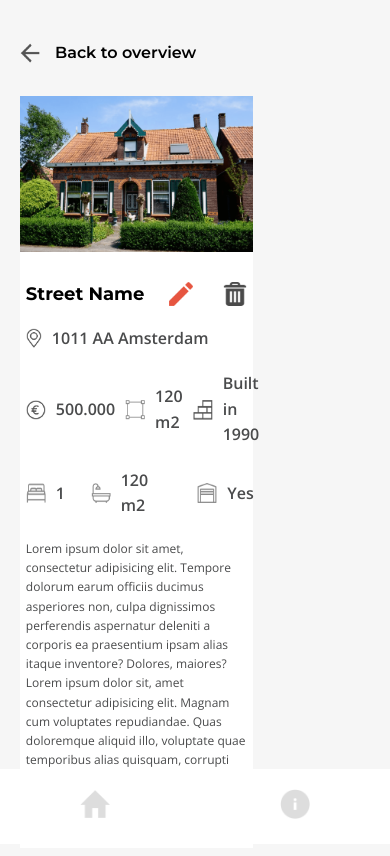
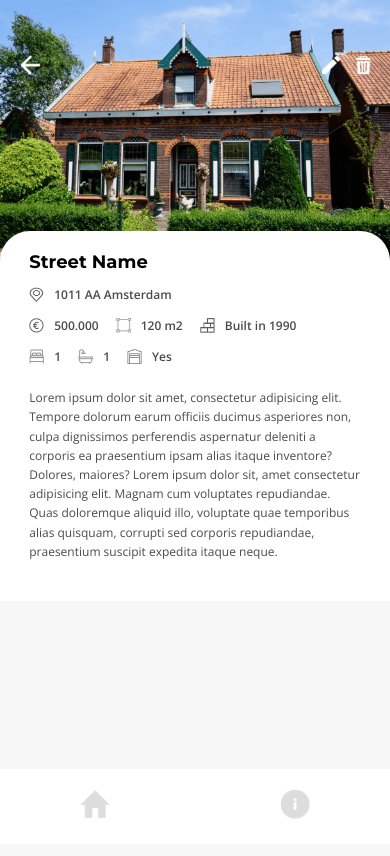
Before and after one commit to cristinakellyt/house-listing, a Vue app: page /details in a window 390 px wide. Shown: the top 856 px of the page. Built offline with nearby package versions, Linux system fonts and the light colour scheme.

Commit message:
style(houseDetail): create mobile view of house details
Create a folder to host the components of the HouseDetails page

```diff
--- a/src/assets/base.css
+++ b/src/assets/base.css
@@ -24,11 +24,13 @@
   --r18: calc((18 / 16) * 1rem);
   --r20: calc((20 / 16) * 1rem);
   --r22: calc((22 / 16) * 1rem);
+  --r30: calc((30 / 16) * 1rem);
   --r32: calc((32 / 16) * 1rem);
 }
 
 :root {
   --max-width: calc((1400 / 16) * 1rem);
+  --margin-right-left-width: calc((20 / 16) * 1rem);
 }
 
 *,
--- /dev/null
+++ b/src/components/houseDetail/DetailImage.vue
@@ -0,0 +1,41 @@
+<template>
+  <img src="./../icons/img_placeholder_house@3x.png" alt="house selected" />
+  <div class="house-details--options mobile-options">
+    <img src="./../icons/ic_back_white@3x.png" alt="back button" width="20" height="20" />
+    <div class="flex-gap-30">
+      <img
+        src="./../icons/ic_edit_white@3x.png"
+        alt="edit the house details"
+        width="20"
+        height="20"
+      />
+      <img src="./../icons/ic_delete_white@3x.png" alt="delete the house" width="15" height="20" />
+    </div>
+  </div>
+</template>
+
+<style scoped>
+.house-details--options {
+  display: none;
+  justify-content: space-between;
+  align-items: center;
+}
+.mobile-options {
+  position: absolute;
+  margin-top: calc((55 / 16) * 1rem);
+  width: 90%;
+  left: var(--r20);
+  top: 0;
+}
+
+.flex-gap-30 {
+  display: flex;
+  gap: var(--r15);
+}
+
+@media only screen and (max-width: 34.375em) {
+  .house-details--options {
+    display: flex;
+  }
+}
+</style>
--- /dev/null
+++ b/src/components/houseDetail/HouseDescription.vue
@@ -0,0 +1,146 @@
+<template>
+  <div class="house-description">
+    <div class="house-details--content">
+      <div class="house-details--options">
+        <h1>Street Name</h1>
+        <div v-if="desktopView" class="flex-gap-30">
+          <img
+            src="./../icons/ic_edit@3x.png"
+            alt="edit the house details"
+            width="24"
+            height="24"
+          />
+          <img src="./../icons/ic_delete@3x.png" alt="delete the house" width="24" height="24" />
+        </div>
+      </div>
+
+      <div class="detail-grouped">
+        <img src="./../icons/ic_location@3x.png" alt="location" width="16" height="20" />
+        <p>1011 AA Amsterdam</p>
+      </div>
+
+      <div class="flex-gap-30">
+        <div class="detail-grouped">
+          <img src="./../icons/ic_price@3x.png" alt="price" width="20" height="20" />
+          <p>500.000</p>
+        </div>
+
+        <div class="detail-grouped">
+          <img src="./../icons/ic_size@3x.png" alt="size" width="20" height="20" />
+          <p>120 m2</p>
+        </div>
+
+        <div class="detail-grouped">
+          <img
+            src="./../icons/ic_construction_date@3x.png"
+            alt="construction year"
+            width="20"
+            height="20"
+          />
+          <p>Built in 1990</p>
+        </div>
+      </div>
+
+      <div class="flex-gap-30">
+        <div class="detail-grouped">
+          <img src="./../icons/ic_bed@3x.png" alt="number of bedrooms" width="20" height="20" />
+          <p>1</p>
+        </div>
+
+        <div class="detail-grouped">
+          <img src="./../icons/ic_bath@3x.png" alt="number of bathrooms" width="20" height="20" />
+          <p>1</p>
+        </div>
+
+        <div class="detail-grouped">
+          <img src="./../icons/ic_garage@3x.png" alt="garage" width="20" height="20" />
+          <p>Yes</p>
+        </div>
+      </div>
+      <p class="house-details--text">
+        Lorem ipsum dolor sit amet, consectetur adipisicing elit. Tempore dolorum earum officiis
+        ducimus asperiores non, culpa dignissimos perferendis aspernatur deleniti a corporis ea
+        praesentium ipsam alias itaque inventore? Dolores, maiores? Lorem ipsum dolor sit, amet
+        consectetur adipisicing elit. Magnam cum voluptates repudiandae. Quas doloremque aliquid
+        illo, voluptate quae temporibus alias quisquam, corrupti sed corporis repudiandae,
+        praesentium suscipit expedita itaque neque.
+      </p>
+    </div>
+  </div>
+</template>
+
+<script setup>
+import { inject, computed } from 'vue'
+
+const windowWidth = inject('windowWidth')
+const desktopView = computed(() => windowWidth.value > 550)
+</script>
+
+<style scoped>
+.house-description {
+  background-color: var(--element-color-backgroun2);
+  padding-bottom: calc((40 / 16) * 1rem);
+}
+
+.house-details--content {
+  padding-top: var(--r20);
+  display: flex;
+  flex-direction: column;
+  width: 95%;
+  margin: 0 auto;
+  gap: var(--r20);
+}
+
+.house-details--options {
+  display: flex;
+  justify-content: space-between;
+  align-items: center;
+}
+
+.flex-gap-30 {
+  display: flex;
+  gap: calc((30 / 16) * 1rem);
+}
+
+.detail-grouped {
+  display: flex;
+  align-items: center;
+  gap: var(--r10);
+  color: var(--element-color-secondary);
+  font-weight: 600;
+  font-size: var(--r16);
+}
+
+@media only screen and (max-width: 34.375em) {
+  .house-description {
+    border-top-right-radius: var(--r30);
+    border-top-left-radius: var(--r30);
+    margin-top: calc((-1) * var(--r30));
+    z-index: 100;
+    position: relative;
+  }
+
+  .house-details--content {
+    width: 85%;
+    gap: var(--r12);
+  }
+
+  .detail-grouped p {
+    font-size: var(--r12);
+  }
+
+  .house-details--text {
+    padding-top: var(--r10);
+  }
+
+  .detail-grouped img {
+    width: var(--r15);
+    height: var(--r15);
+  }
+
+  .flex-gap-30 {
+    display: flex;
+    gap: calc((17 / 16) * 1rem);
+  }
+}
+</style>
--- a/src/components/ui/BaseWidth.vue
+++ b/src/components/ui/BaseWidth.vue
@@ -20,7 +20,7 @@ main {
 
 @media only screen and (max-width: 87.5em) {
   main {
-    margin: 0 calc((20 / 16) * 1rem);
+    margin: 0 var(--margin-right-left-width);
   }
 }
 </style>
--- a/src/views/HouseDetails.vue
+++ b/src/views/HouseDetails.vue
@@ -1,137 +1,54 @@
 <template>
-  <div class="house-details__container">
-    <div>
-      <div class="back-to-house-list">
-        <img src="./../components/icons/ic_back_grey@3x.png" alt="" class="back-icon" />
+  <div class="house-details">
+    <div class="house-details__container">
+      <div v-if="desktopView" class="back-to-house-list">
+        <img
+          src="./../components/icons/ic_back_grey@3x.png"
+          alt="back button"
+          height="20"
+          width="20"
+        />
         <p>Back to overview</p>
       </div>
-
-      <div class="house-details">
-        <img src="./../components/icons/img_placeholder_house@3x.png" alt="" />
-        <div class="flex-column">
-          <div class="house-details--title">
-            <h1>Street Name</h1>
-            <div class="flex">
-              <img src="./../components/icons/ic_edit@3x.png" width="24" height="24" />
-              <img src="./../components/icons/ic_delete@3x.png" width="24" height="24" />
-            </div>
-          </div>
-
-          <div class="detail-grouped">
-            <img src="./../components/icons/ic_location@3x.png" width="16" height="20" />
-            <p>1011 AA Amsterdam</p>
-          </div>
-
-          <div class="flex">
-            <div class="detail-grouped">
-              <img src="./../components/icons/ic_price@3x.png" width="20" height="20" />
-              <p>500.000</p>
-            </div>
-
-            <div class="detail-grouped">
-              <img src="./../components/icons/ic_size@3x.png" width="20" height="20" />
-              <p>120 m2</p>
-            </div>
-
-            <div class="detail-grouped">
-              <img src="./../components/icons/ic_construction_date@3x.png" width="20" height="20" />
-              <p>Built in 1990</p>
-            </div>
-          </div>
-
-          <div class="flex">
-            <div class="detail-grouped">
-              <img src="./../components/icons/ic_bed@3x.png" width="20" height="20" />
-              <p>1</p>
-            </div>
-
-            <div class="detail-grouped">
-              <img src="./../components/icons/ic_bath@3x.png" width="20" height="20" />
-              <p>120 m2</p>
-            </div>
-
-            <div class="detail-grouped">
-              <img src="./../components/icons/ic_garage@3x.png" width="20" height="20" />
-              <p>Yes</p>
-            </div>
-          </div>
-          <p>
-            Lorem ipsum dolor sit amet, consectetur adipisicing elit. Tempore dolorum earum officiis
-            ducimus asperiores non, culpa dignissimos perferendis aspernatur deleniti a corporis ea
-            praesentium ipsam alias itaque inventore? Dolores, maiores? Lorem ipsum dolor sit, amet
-            consectetur adipisicing elit. Magnam cum voluptates repudiandae. Quas doloremque aliquid
-            illo, voluptate quae temporibus alias quisquam, corrupti sed corporis repudiandae,
-            praesentium suscipit expedita itaque neque.
-          </p>
-        </div>
-      </div>
+      <DetailImage />
+      <HouseDescription />
     </div>
   </div>
 </template>
+<script setup>
+import DetailImage from './../components/houseDetail/DetailImage.vue'
+import HouseDescription from './../components/houseDetail/HouseDescription.vue'
 
-<script setup></script>
+import { inject, computed } from 'vue'
 
+const windowWidth = inject('windowWidth')
+const desktopView = computed(() => windowWidth.value > 550)
+</script>
 <style scoped>
-.house-details__container {
+.house-details {
   display: grid;
   grid-template-columns: 2fr 1fr;
-  /* max-width: 60%; */
-  margin: calc((40 / 16) * 1rem) 0;
+}
+
+.house-details__container {
+  position: relative;
 }
 
 .back-to-house-list {
   display: flex;
   align-items: center;
-  gap: 15px;
+  gap: var(--r15);
   font-family: 'Montserrat';
   font-weight: 600;
   font-size: var(--r16);
-  margin-bottom: 30px;
-}
-
-.back-to-house-list p {
+  margin: calc((30 / 16) * 1rem) 0;
   color: var(--text-color-primary);
 }
 
-.back-icon {
-  width: var(--r20);
-  height: var(--r20);
-}
-
-.house-details--title {
-  display: flex;
-  justify-content: space-between;
-  align-items: center;
-}
-.house-details {
-  background-color: var(--element-color-backgroun2);
-  padding-bottom: 40px;
-}
-.flex-column {
-  margin: 30px 0;
-  display: flex;
-  flex-direction: column;
-  width: 95%;
-  margin: 30px auto 0 auto;
-  gap: 20px;
-}
-
-.detail-grouped {
-  display: flex;
-  align-items: center;
-  gap: 10px;
-  color: var(--element-color-secondary);
-  font-weight: 600;
-  font-size: var(--r16);
-}
-
-/* .detail-grouped img {
-  width: 16px;
-  height: 20px;
-} */
-
-.flex {
-  display: flex;
-  gap: 30px;
+@media only screen and (max-width: 34.375em) {
+  .house-details {
+    grid-template-columns: 1fr;
+    margin: 0 calc((-1) * var(--margin-right-left-width));
+  }
 }
 </style>
```
